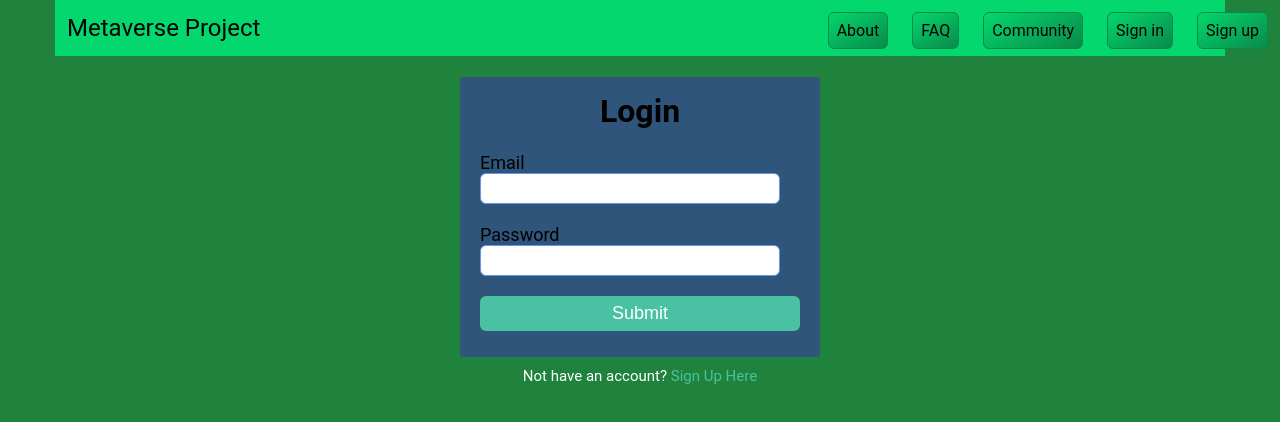
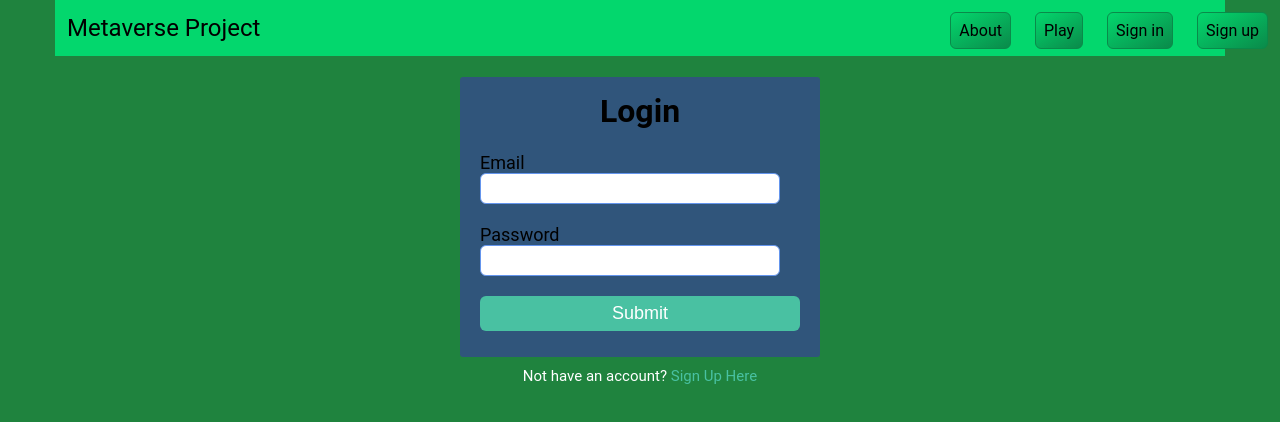
Before and after one commit to berryverry/smsw-hackathon, a React (Vite) app in the folder client/: page /signin in a window 1280 px wide. Shown: the top 422 px of the page. Built offline with nearby package versions, Linux system fonts and the light colour scheme; no server answers.

Commit message:
Modified Navbar with no Auth

```diff
--- a/client/src/components/Navbar.jsx
+++ b/client/src/components/Navbar.jsx
@@ -5,12 +5,11 @@ import { useContext } from 'react';
 
 const Navbar = () => {
   const { userQuery, logoutMutation } = useContext(AuthContext);
-
+  console.log(userQuery.data?.name);
   if (userQuery.isLoading) return <h1>Data is loading...</h1>;
   if (logoutMutation.isLoading) return <h1>Logout processing</h1>;
   return (
     <header>
-      {userQuery?.data?.name}
       <div className="flex container">
         <Link to="/" className="text-2xl m-3">
           Metaverse Project
@@ -19,11 +18,14 @@ const Navbar = () => {
           <Link to="/about" className="nav-button">
             About
           </Link>
-          <Link to="/faq" className="nav-button">
+          {/*<Link to="/faq" className="nav-button">
             FAQ
           </Link>
           <Link to="/community" className="nav-button">
             Community
+  </Link>*/}
+          <Link to="/play" className="nav-button">
+            Play
           </Link>
           {userQuery.isError ? (
             <>
```
